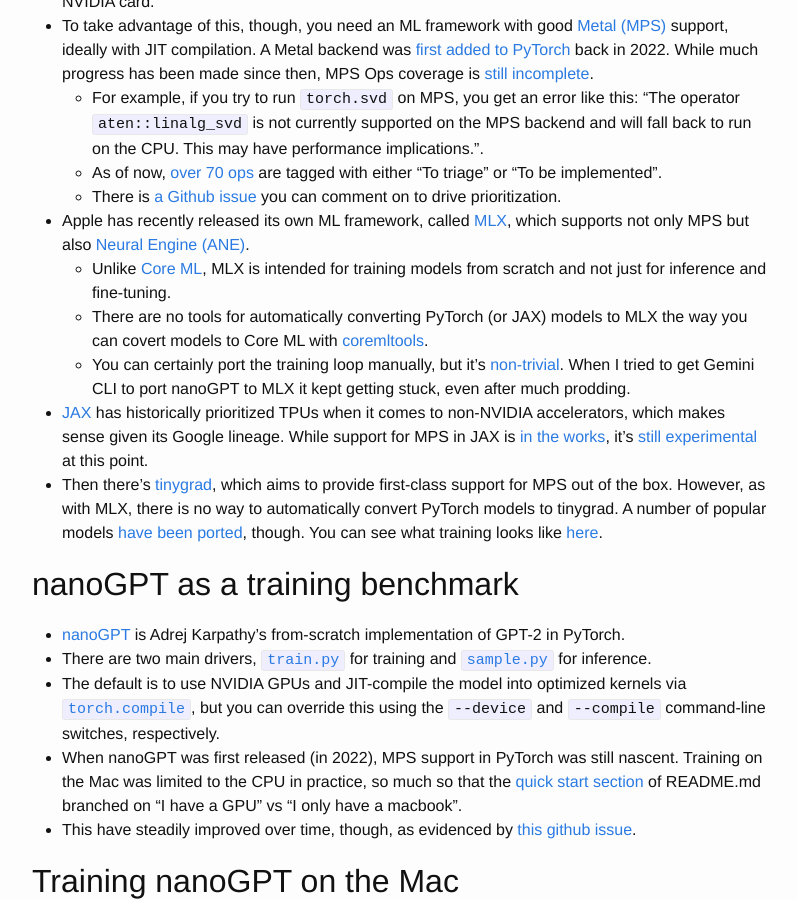
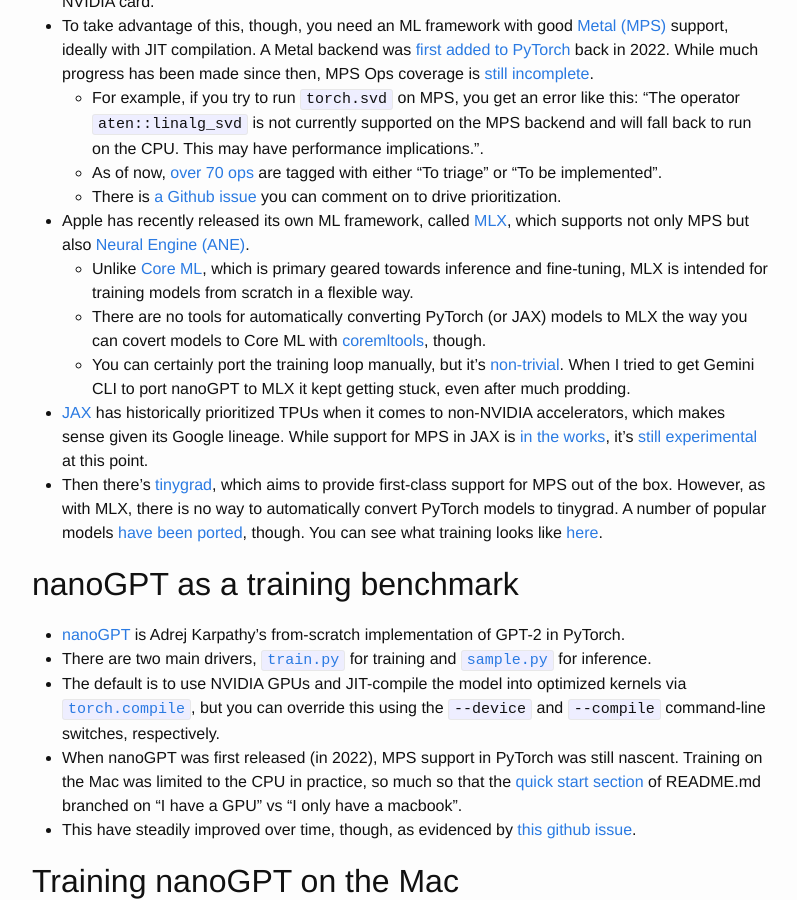
Before and after one commit to vglazer/vglazer.github.io, a Jekyll site: the page built from _posts/2025-09-16-state-of-training-on-metal.md, in a window 1280 px wide and 900 px high, scrolled down 830 px. Shown: the whole window, without its empty margins (238-1035 px from the left). Built offline with Jekyll 4.4.1, drawn with Linux system fonts in a browser that asks for light colours; nearby versions of some CDN libraries.

Commit message:
Minor rewording

```diff
--- a/_posts/2025-09-16-state-of-training-on-metal.md
+++ b/_posts/2025-09-16-state-of-training-on-metal.md
@@ -22,8 +22,8 @@ categories: metal jax pytorch llms nanogpt tinygrad mlx ane asitop
   - As of now, [over 70 ops](https://github.com/users/kulinseth/projects/1/views/1) are tagged with either "To triage" or "To be implemented".
   - There is [a Github issue](https://github.com/pytorch/pytorch/issues/77764) you can comment on to drive prioritization.
 - Apple has recently released its own ML framework, called [MLX](https://github.com/ml-explore/mlx), which supports not only MPS but also [Neural Engine (ANE)](https://en.wikipedia.org/wiki/Neural_Engine).
-  - Unlike [Core ML](https://developer.apple.com/documentation/coreml), MLX is intended for training models from scratch and not just for inference and fine-tuning.
-  - There are no tools for automatically converting PyTorch (or JAX) models to MLX the way you can covert models to Core ML with [coremltools](https://github.com/apple/coremltools).
+  - Unlike [Core ML](https://developer.apple.com/documentation/coreml), which is primary geared towards inference and fine-tuning, MLX is intended for training models from scratch in a flexible way.
+  - There are no tools for automatically converting PyTorch (or JAX) models to MLX the way you can covert models to Core ML with [coremltools](https://github.com/apple/coremltools), though.
   - You can certainly port the training loop manually, but it's [non-trivial](https://github.com/pranavjad/mlx-gpt2). When I tried to get Gemini CLI to port nanoGPT to MLX it kept  getting stuck, even after much prodding.
 - [JAX](https://github.com/jax-ml/jax) has historically prioritized TPUs when it comes to non-NVIDIA accelerators, which makes sense given its Google lineage. While support for MPS in JAX is [in the works](https://developer.apple.com/metal/jax/), it's [still experimental](https://github.com/jax-ml/jax?tab=readme-ov-file#supported-platforms) at this point.
 - Then there's [tinygrad](https://github.com/tinygrad/tinygrad), which aims to provide first-class support for MPS out of the box. However, as with MLX, there is no way to automatically convert PyTorch models to tinygrad. A number of popular models [have been ported](https://docs.tinygrad.org/showcase/), though. You can see what training looks like [here](https://docs.tinygrad.org/mnist/#training-the-model).
```
